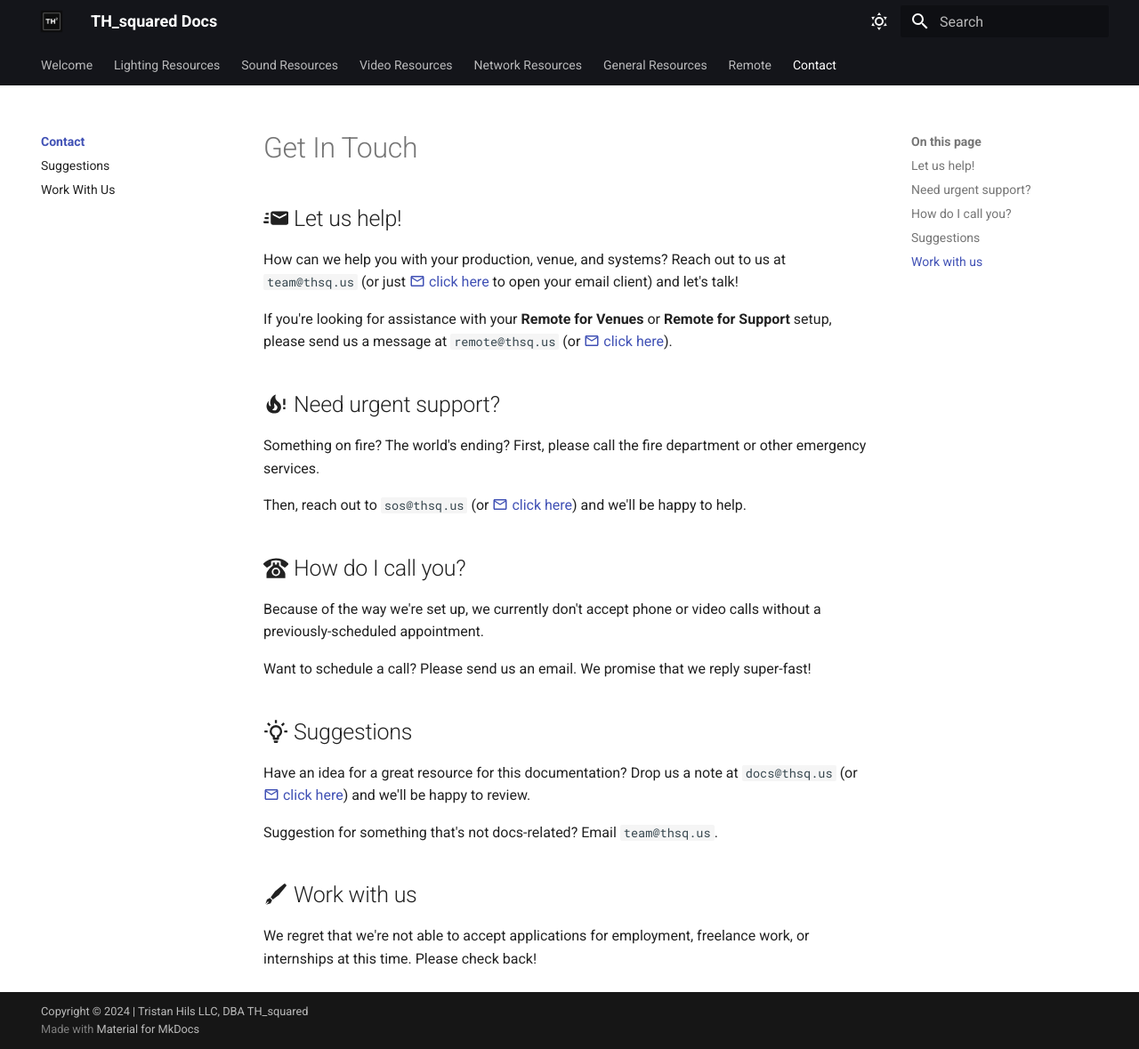
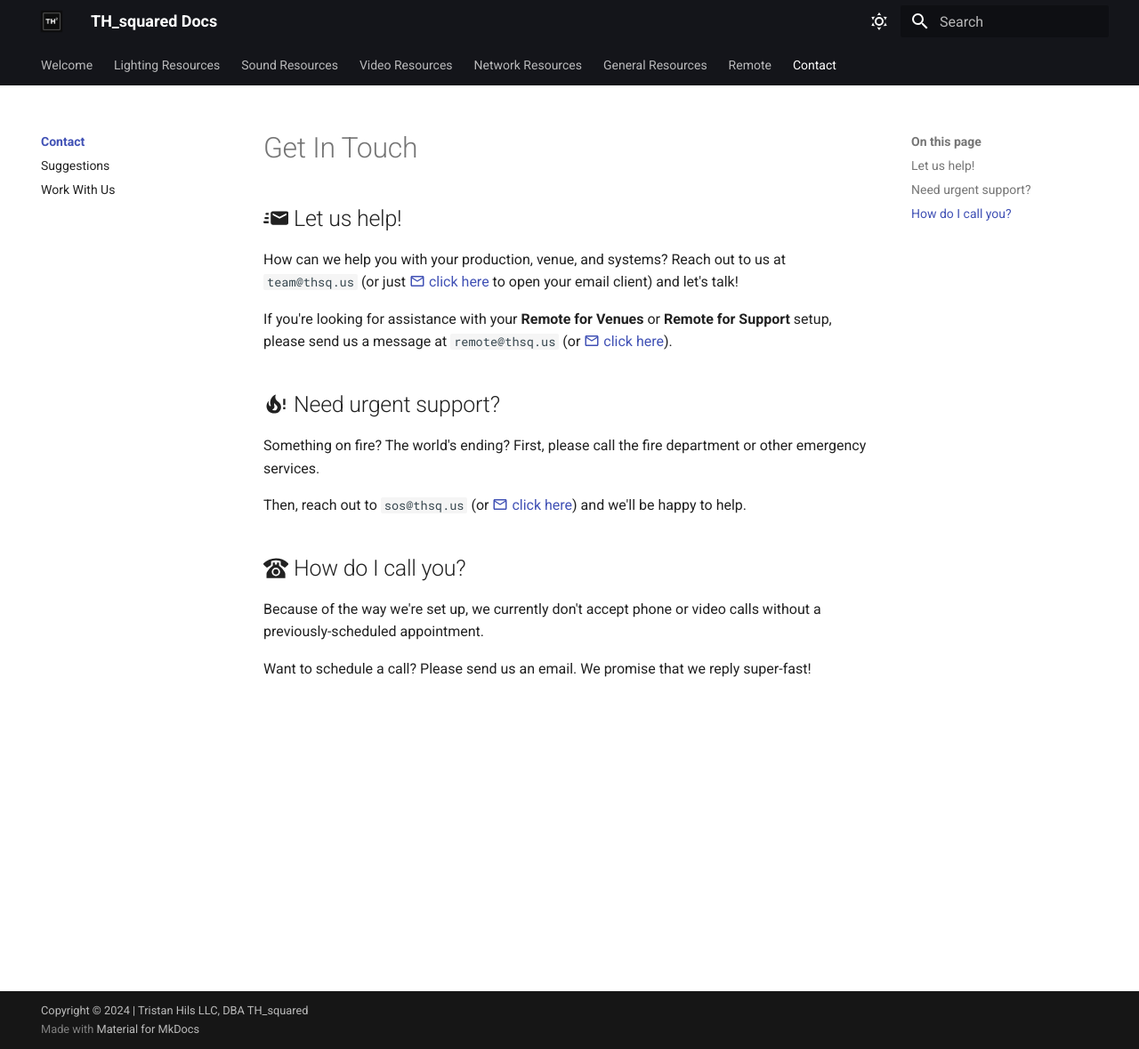
Before and after one commit to thhsh/thsq-docs, an MkDocs documentation site: the page built from docs/Contact/index.md, in a window 1280 px wide and 1179 px high. Shown: the whole window at 89% size. Built offline with MkDocs 1.6.1 and Material for MkDocs 9.7.7, drawn with Linux system fonts in a browser that asks for light colours; comment, search, counter and statistics services are not loaded.

Commit message:
Update index.md

```diff
--- a/docs/Contact/index.md
+++ b/docs/Contact/index.md
@@ -14,11 +14,3 @@ Then, reach out to `sos@thsq.us` (or [:material-email-outline: click here](mailt
 Because of the way we're set up, we currently don't accept phone or video calls without a previously-scheduled appointment.
 
 Want to schedule a call? Please send us an email. We promise that we reply super-fast!
-
-## :material-lightbulb-on-outline: Suggestions
-Have an idea for a great resource for this documentation? Drop us a note at `docs@thsq.us` (or [:material-email-outline: click here](mailto:docs@thsq.us)) and we'll be happy to review.
-
-Suggestion for something that's not docs-related? Email `team@thsq.us`.
-
-## :material-fountain-pen: Work with us
-We regret that we're not able to accept applications for employment, freelance work, or internships at this time. Please check back!
```
